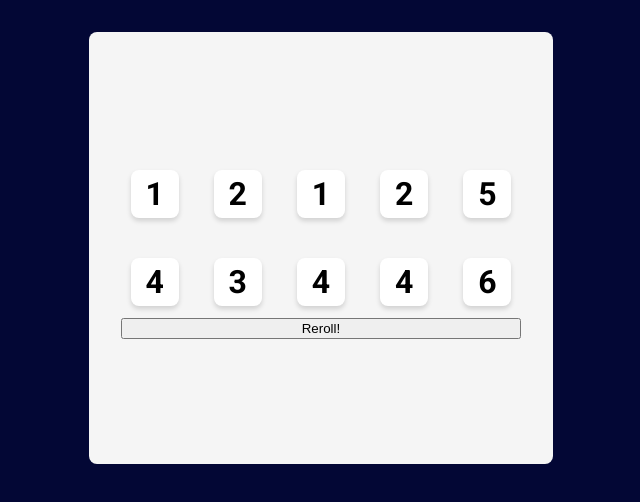
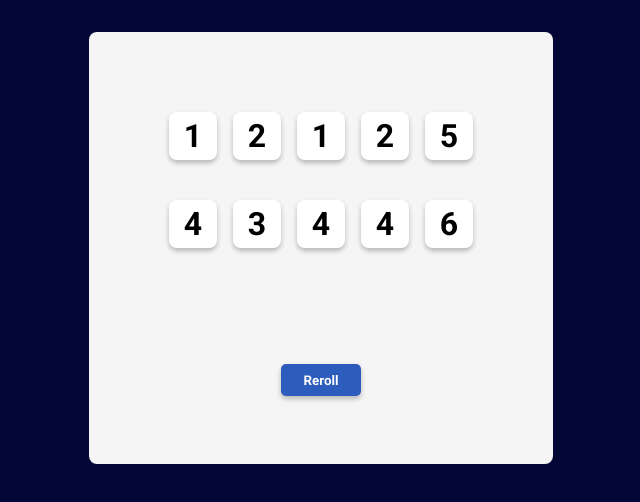
Before and after one commit to babagee654/REACT-Tenzies-App, a React (Create React App) app: page / in a window 1280 px wide. Shown: the top 502 px of the page, without its empty margins (319-959 px from the left). Built offline with nearby package versions, Linux system fonts and the light colour scheme.

Commit message:
Added dice holding, and win condition

```diff
--- a/package.json
+++ b/package.json
@@ -6,6 +6,7 @@
     "@testing-library/jest-dom": "^5.16.4",
     "@testing-library/react": "^13.3.0",
     "@testing-library/user-event": "^13.5.0",
+    "nanoid": "^4.0.0",
     "react": "^18.2.0",
     "react-dom": "^18.2.0",
     "react-scripts": "5.0.1",
--- a/src/App.js
+++ b/src/App.js
@@ -1,33 +1,72 @@
 import React from "react";
 import Die from "./components/Die";
+import { nanoid } from "nanoid";
 
 export default function App() {
+    //States
+    const [win, setWin] = React.useState(false)
+    const [dice, setDice] = React.useState(allNewDice())
 
+    // useEffects
+    React.useEffect(() => {
+        const allHeld = dice.every(dice => dice.isHeld)
+        const firstValue = dice[0].value
+        const allSameValue = dice.every(dice => dice.value === firstValue)
+        if (allHeld && allSameValue) {
+            setWin(true)
+            console.log("You won!")
+        }
+    }, [dice])    // Run this effect if dice state has changed.
+
+    //Functions
     function allNewDice() {
         let randomNums = []
         for (let i = 0; i < 10; i++) {
-            let rand = Math.floor((Math.random() * 6) + 1);
-            randomNums.push(rand)
+            let value = Math.floor((Math.random() * 6) + 1);
+            randomNums.push({ value: value, isHeld: false, id: nanoid() })
         }
         return randomNums
     }
 
-    const [dice, setDice] = React.useState(allNewDice())
+    function reroll() {
+        setDice(oldDice => {
+            // if isHeld is true, keep it, else reroll it.
+            return oldDice.map(dice => {
+                let reroll = Math.floor((Math.random() * 6) + 1);
+                return dice.isHeld ? dice : { ...dice, value: reroll }
+            })
+        })
+    }
 
+    function toggleHold(id) {
+        // console.log("Connected")
+        // console.log(id)
+        setDice(oldDice => {
+            return oldDice.map(dice => {
+                return dice.id === id ? { ...dice, isHeld: !dice.isHeld } : dice
+            })
+        })
+    }
+
+    // Array of Elements
     let diceElements = dice.map(die => {
-        return <Die value={die} />
+        return <Die
+            value={die.value}
+            isHeld={die.isHeld}
+            key={die.id}
+            id={die.id}
+            toggleHold={toggleHold}
+        />
     })
 
-    function reroll(event) {
-        setDice(allNewDice())
-    }
+
 
     return (
         <main>
             <div className="die--container">
                 {diceElements}
             </div>
-            <button onClick={reroll}>Reroll!</button>
+            <button className="reroll--button" onClick={reroll}>Reroll</button>
         </main>
     )
 }
--- a/src/components/Die.js
+++ b/src/components/Die.js
@@ -1,6 +1,6 @@
 export default function Die(props) {
     return (
-        <div className="die">
+        <div className={`die ${props.isHeld ? "held" : ""}`} onClick={() => props.toggleHold(props.id)}>
             <h3 className="die--num">{props.value}</h3>
         </div>
     )
--- a/src/styles.css
+++ b/src/styles.css
@@ -19,7 +19,8 @@ main {
   padding: 1rem 2rem;
   display: flex;
   flex-direction: column;
-  justify-content: center;
+  justify-content: space-around;
+  align-items: center;
 }
 
 .die {
@@ -30,7 +31,7 @@ main {
   align-items: center;
   justify-content: center;
   border-radius: 0.5rem;
-  box-shadow: 0px 3px 5px rgba(0, 0, 0, 0.15);
+  box-shadow: 0px 3px 5px rgba(0, 0, 0, 0.25);
   cursor: pointer;
 }
 
@@ -49,3 +50,25 @@ main {
 .die--num {
   font-size: 2rem;
 }
+
+.held {
+  background-color: rgb(17, 122, 87);
+  color: rgb(255, 255, 255);
+}
+
+.reroll--button {
+  width: 5rem;
+  height: 2rem;
+  background: #2c5cbc;
+  border: none;
+  border-radius: 5px;
+  box-shadow: 0px 3px 5px rgba(0, 0, 0, 0.25);
+  color: white;
+  font-family: 'Roboto', sans-serif;
+  font-weight: bold;
+  cursor: pointer;
+}
+
+.reroll--button:active {
+  box-shadow: inset 0px 0px 5px 2px rgba(0, 0, 0, 0.25);
+}
```
Also changed, not shown: 1 other file (tests, documents, lock files or other folders).
